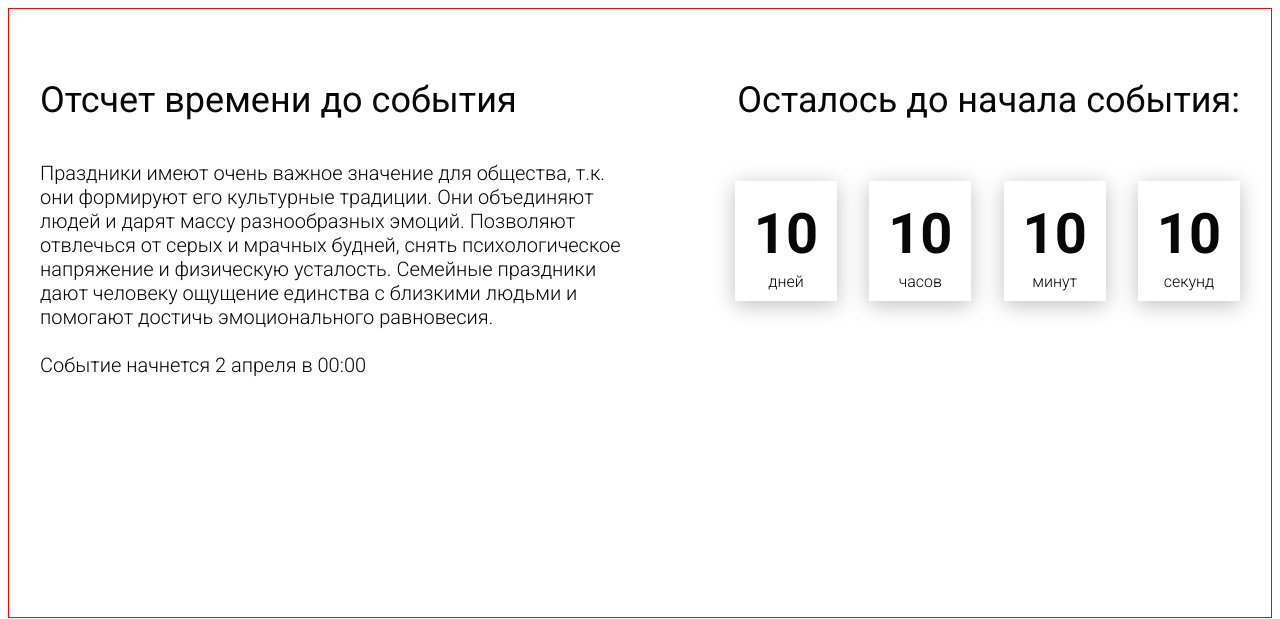
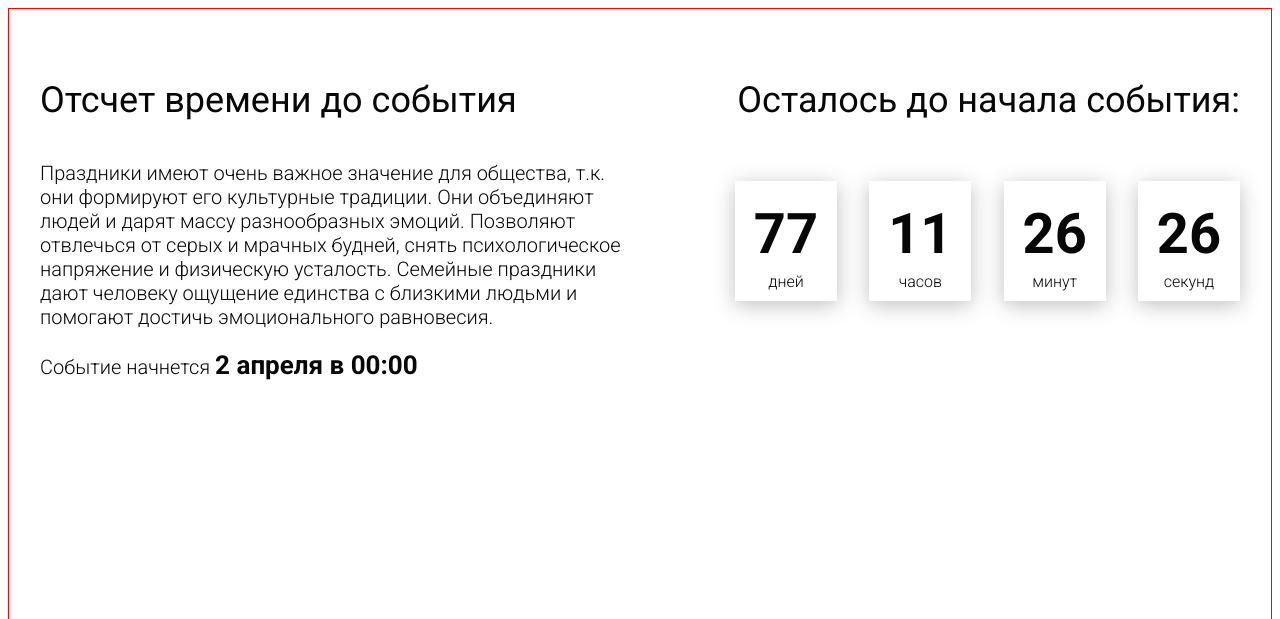
Before and after one commit to AnastasiaSh29/infohub_JS, a plain HTML site: page index.html in a window 1280 px wide. Shown: the top 619 px of the page. Drawn offline with Linux system fonts and the light colour scheme.

Commit message:
js: timer

```diff
--- a/index.html
+++ b/index.html
@@ -25,7 +25,7 @@
                 усталость. Семейные праздники дают человеку ощущение единства с
                 близкими людьми и помогают достичь эмоционального равновесия.
                 <br /><br />
-                Событие начнется 2 апреля в 00:00
+                Событие начнется <span>2 апреля в 00:00</span>
               </div>
             </div>
 
@@ -60,5 +60,6 @@
       <!-- 3-гирлянда(модульная/с музыкой) -->
       <!-- 10-сайт с погодой -->
     </div>
+    <script src="./js/script.js"></script>
   </body>
 </html>
--- /dev/null
+++ b/js/script.js
@@ -0,0 +1,51 @@
+window.addEventListener('DOMContentLoaded', () => {
+  //Timer
+
+  const deadLine = '2022-04-01';
+
+  function getTimrRemining(endTime) {
+    const t = Date.parse(endTime) - Date.parse(new Date()),
+      days = Math.floor(t / (1000 * 60 * 60 * 24)),
+      hours = Math.floor((t / (1000 * 60 * 60)) % 24),
+      minutes = Math.floor((t / 1000 / 60) % 60),
+      seconds = Math.floor((t / 1000) % 60);
+    return {
+      total: t,
+      days: days,
+      hours: hours,
+      minutes: minutes,
+      seconds: seconds,
+    };
+  }
+  function getZero(num) {
+    if (num >= 0 && num < 10) {
+      return `0${num}`;
+    } else {
+      return num;
+    }
+  }
+  function setClock(selector, endTime) {
+    const timer = document.querySelector(selector),
+      days = timer.querySelector('#days'),
+      hours = timer.querySelector('#hours'),
+      minutes = timer.querySelector('#minutes'),
+      seconds = timer.querySelector('#seconds');
+    timeInterval = setInterval(updateClock, 1000);
+
+    updateClock();
+
+    function updateClock() {
+      const t = getTimrRemining(endTime);
+
+      days.innerHTML = getZero(t.days);
+      hours.innerHTML = getZero(t.hours);
+      minutes.innerHTML = getZero(t.minutes);
+      seconds.innerHTML = getZero(t.seconds);
+
+      if (t.total <= 0) {
+        clearInterval(timeInterval);
+      }
+    }
+  }
+  setClock('.timer__container ', deadLine);
+});
--- a/pages/style.css
+++ b/pages/style.css
@@ -43,9 +43,13 @@
   line-height: 24px;
   font-weight: 300;
 }
-
+.promotion__descr span {
+  font-weight: 700;
+  font-size: 26px;
+}
 .timer {
   width: 50%;
+  /* background-image: url('../images/Ramadan.jfif'); */
 }
 .timer__title {
   font-size: 36px;
```
Also changed, not shown: images/Ramadan.jfif (added).
